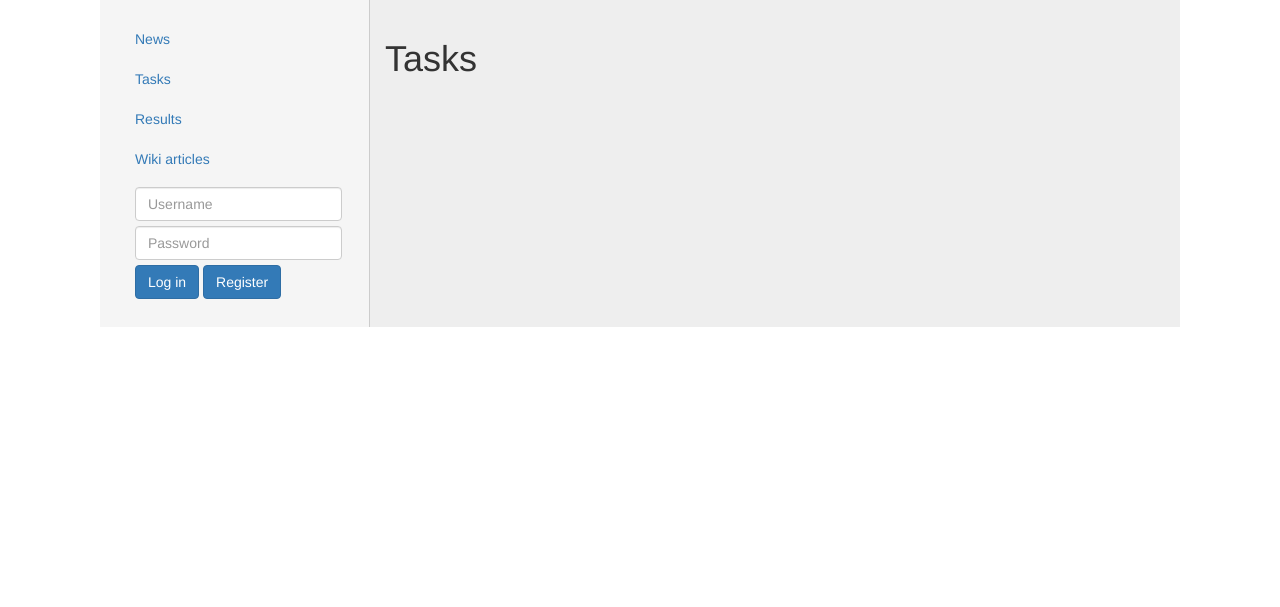
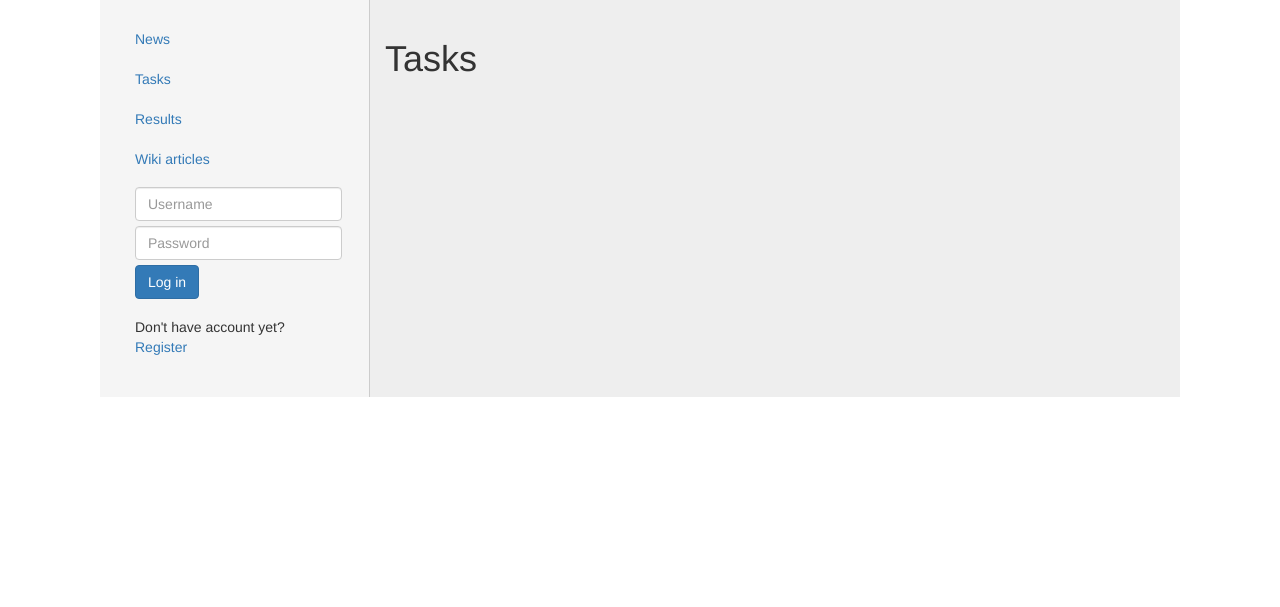
Before and after one commit to maaario/testovac-front-end, a Django app: page /tasks/ in a window 1280 px wide. Shown: the part 72-679 px from the top of the page. Run offline with Django 3.2, Linux system fonts and the light colour scheme; data that the repository does not hold is empty; some libraries are stand-ins or nearby versions.

Commit message:
small css fix on login form

```diff
--- a/testovac/login/templates/login/login_form.html
+++ b/testovac/login/templates/login/login_form.html
@@ -1,7 +1,7 @@
 {% load i18n %}
 
 {% if user.is_authenticated %}
-    <p>{% trans 'Signed in as' %} {{ user.username }}</p>
+    <p class="login-form-text">{% trans 'Signed in as' %} {{ user.username }}<br />({{ user.first_name }} {{ user.last_name }})</p>
     <form method="post" action="{% url 'logout' %}" class="navbar-form login-form">
         {% csrf_token %}
         <button type="submit" class="btn btn-primary">{% trans 'Log out' %}</button>
@@ -13,7 +13,6 @@
         <input type="text" name="username" placeholder="{% trans 'Username' %}" class="form-control">
         <input type="password" name="password" placeholder="{% trans 'Password' %}" class="form-control">
         <button type="submit" class="btn btn-primary">{% trans 'Log in' %}</button>
-        <a class="btn btn-primary" href="{% url 'registration' %}">{% trans 'Register' %}</a>
     </form>
-
+    <p class="login-form-text">{% trans "Don't have account yet?" %} <a href="{% url 'registration' %}">{% trans 'Register' %}</a></p>
 {% endif %}
--- a/testovac/static/custom.css
+++ b/testovac/static/custom.css
@@ -24,6 +24,10 @@ body{
     overflow-x: hidden;
     background-color: #f5f5f5;
     border-right: 1px solid #ccc;
+}
+
+.login-form-text{
+    padding: 10px 15px;
 }
 
 .login-form input{
```
